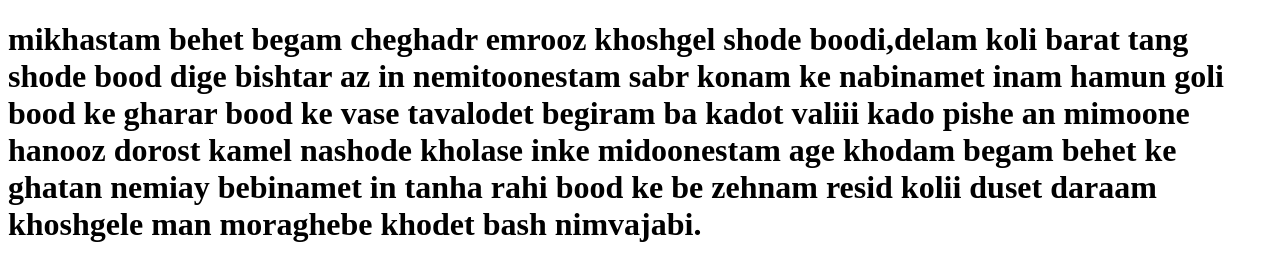
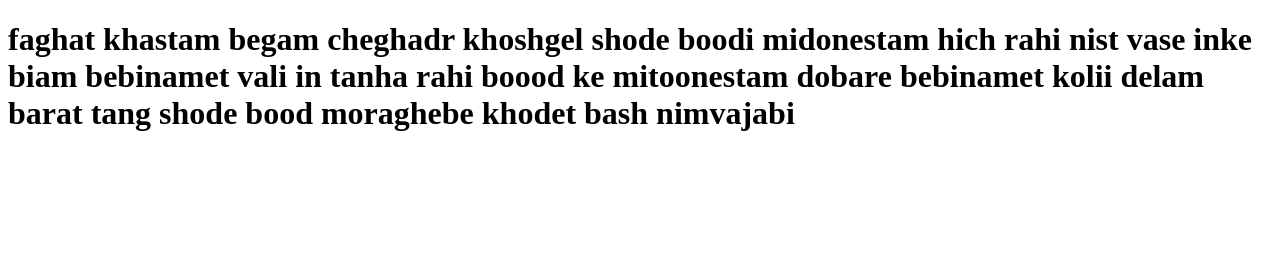
Before and after one commit to ArmanMoghaddam/arriissaaa, a plain HTML site: page index.html in a window 1280 px wide. Drawn offline with Linux system fonts and the light colour scheme.

Commit message:
Add files via upload

```diff
--- a/index.html
+++ b/index.html
@@ -1,17 +1,14 @@
 <!DOCTYPE html>
+
 <html>
-     <head>
 
-
-
-
-     </head>
+<head>
+   <title>BA DEGHAT BEKHOON</title>
+</head>
 <body>
-<h1> mikhastam behet begam cheghadr emrooz khoshgel shode boodi,delam koli barat tang shode bood dige bishtar az in nemitoonestam sabr konam ke nabinamet inam hamun goli bood ke gharar bood ke vase tavalodet begiram ba kadot valiii kado pishe an mimoone hanooz dorost kamel nashode kholase inke midoonestam age khodam begam behet ke ghatan nemiay bebinamet in tanha rahi bood ke be zehnam resid kolii duset daraam khoshgele man moraghebe khodet bash nimvajabi.</h1>
+   <h1>faghat khastam begam cheghadr khoshgel shode boodi midonestam hich rahi nist vase inke biam bebinamet vali in tanha rahi boood ke mitoonestam dobare bebinamet kolii delam barat tang shode bood moraghebe khodet bash nimvajabi </h1>
 
 
 
 </body>
-
-
 </html>
```
